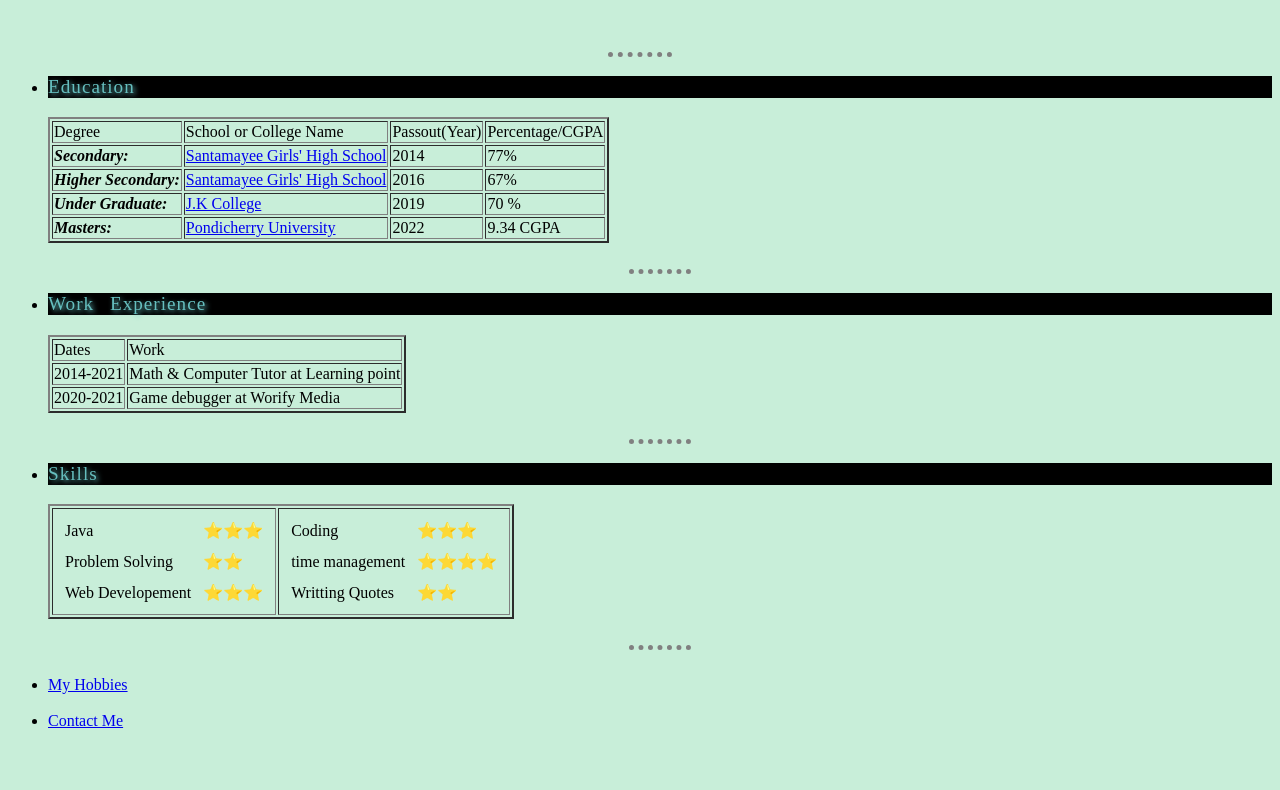
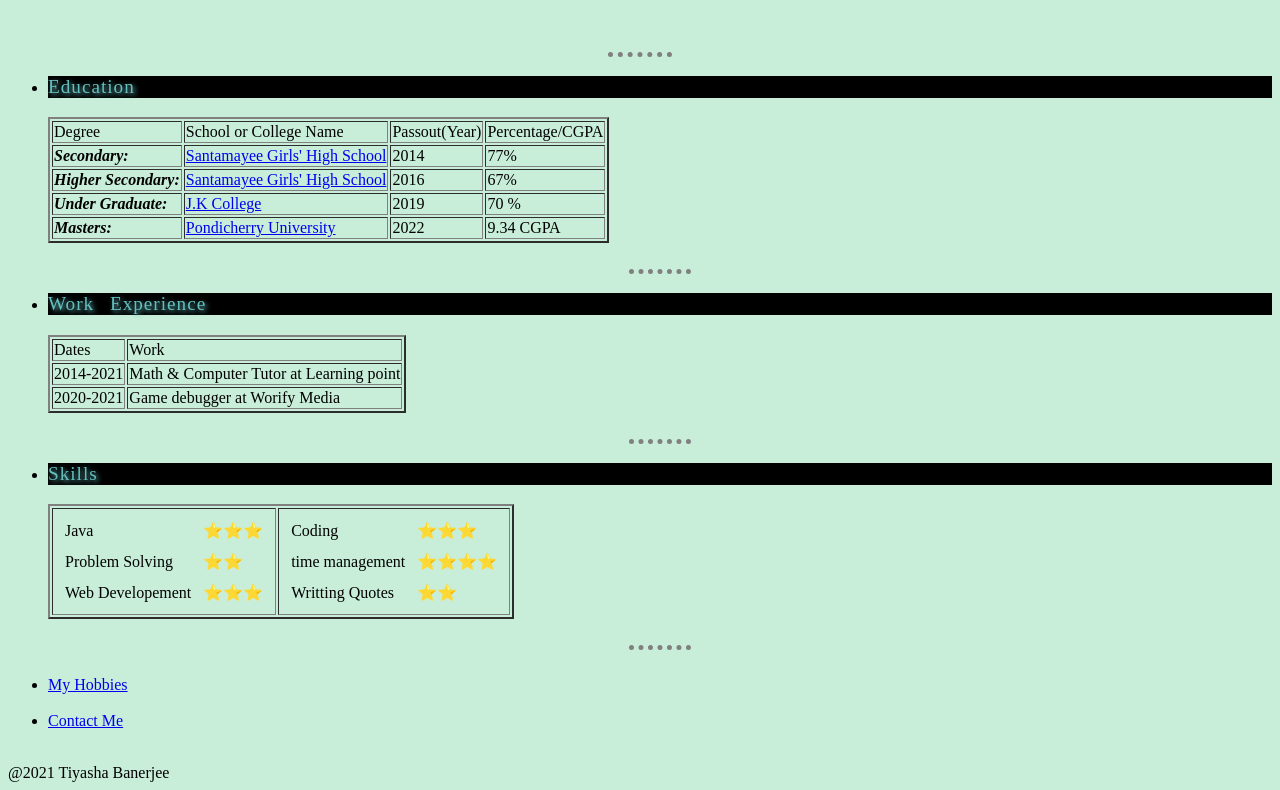
Before and after one commit to tiyashabanerjee46/My_Resume, a plain HTML site: page index.html in a window 1280 px wide. Shown: the part 175-965 px from the top of the page. Before the commit the page ends 939 px from the top, so only its background shows below. Drawn offline with Linux system fonts and the light colour scheme.

Commit message:
MyResume
My Resume............

```diff
--- a/index.html
+++ b/index.html
@@ -124,7 +124,9 @@
     <li> <a href="contact.html" target="_Blank"> Contact Me</a></li>
     <br>
   </ul>
-
+<footer>
+    @2021 Tiyasha Banerjee
+  </footer>
 
 </body>
 
```
